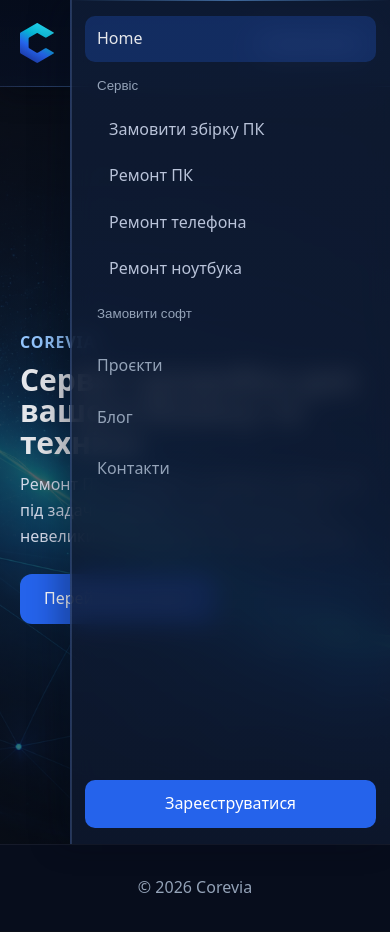
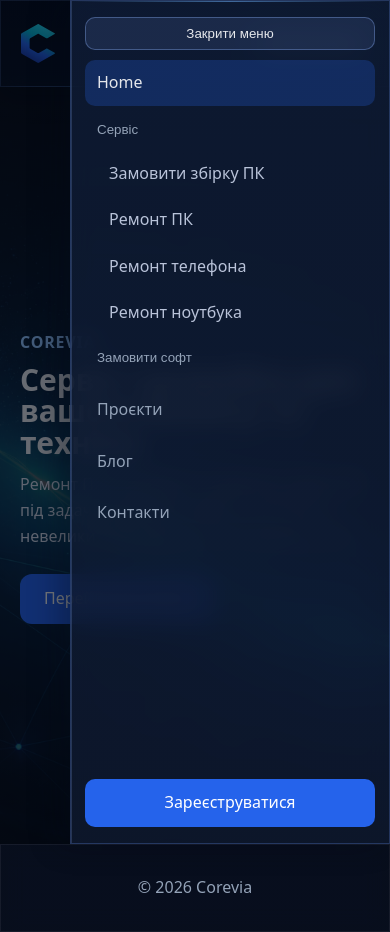
Before and after one commit to nemshylovandrii1290-pixel/corevia, a React (Vite) app: page / in a window 390 px wide. Built offline with nearby package versions, Linux system fonts and the light colour scheme.

Commit message:
Improve responsive sidebar UX and extract glass panel mixins

```diff
--- a/src/app/Layouts/MainLayout.jsx
+++ b/src/app/Layouts/MainLayout.jsx
@@ -1,15 +1,36 @@
-import { useState } from 'react'
+import { useEffect, useState } from 'react'
 import { Outlet } from 'react-router-dom'
 import Header from '@/widgets/Header/Header'
 import Footer from '@/widgets/Footer/Footer'
 import Sidebar from '@/widgets/Sidebar/Sidebar'
 import './MainLayout.scss'
 
+const COMPACT_QUERY = '(max-width: 1024px)'
+
 function MainLayout() {
   const [sidebarOpen, setSidebarOpen] = useState(true)
+  const [isCompact, setIsCompact] = useState(() => window.matchMedia(COMPACT_QUERY).matches)
+
+  useEffect(() => {
+    const media = window.matchMedia(COMPACT_QUERY)
+
+    const onChange = (event) => {
+      setIsCompact(event.matches)
+      if (event.matches) {
+        setSidebarOpen(false)
+      }
+    }
+
+    media.addEventListener('change', onChange)
+    return () => media.removeEventListener('change', onChange)
+  }, [])
 
   const toggleSidebar = () => {
     setSidebarOpen((prev) => !prev)
+  }
+
+  const closeSidebar = () => {
+    setSidebarOpen(false)
   }
 
   return (
@@ -24,7 +45,11 @@ function MainLayout() {
         <Footer />
       </div>
 
-      <Sidebar isOpen={sidebarOpen} />
+      {isCompact && sidebarOpen && (
+        <button type="button" className="app-shell__backdrop" aria-label="Закрити меню" onClick={closeSidebar} />
+      )}
+
+      <Sidebar isOpen={sidebarOpen} showCloseButton={isCompact} onClose={closeSidebar} />
     </div>
   )
 }
--- a/src/app/Layouts/MainLayout.scss
+++ b/src/app/Layouts/MainLayout.scss
@@ -25,10 +25,24 @@
     min-height: calc(100vh - var(--header-height) - var(--footer-height));
   }
 
-  @include m.mq-down(lg) {
+  &__backdrop {
+    display: none;
+  }
+
+  @include m.mq-down(tablet) {
     &--menu-open,
     &--menu-closed {
       grid-template-columns: minmax(0, 1fr);
     }
+
+    &__backdrop {
+      display: block;
+      position: fixed;
+      inset: 0;
+      border: 0;
+      background: rgba(1, 6, 16, 0.55);
+      z-index: 1090;
+      cursor: pointer;
+    }
   }
 }
--- a/src/styles/_mixins.scss
+++ b/src/styles/_mixins.scss
@@ -1,9 +1,11 @@
+@use 'sass:list';
 @use 'sass:map';
 
 $breakpoints: (
   sm: 576px,
   md: 768px,
   lg: 920px,
+  tablet: 1024px,
   xl: 1200px
 );
 
@@ -25,6 +27,20 @@ $breakpoints: (
   padding: 0 20px;
 }
 
+@mixin glass-panel($from, $to, $border, $blur: var(--blur-md), $shadows...) {
+  backdrop-filter: blur($blur) saturate(120%);
+  -webkit-backdrop-filter: blur($blur) saturate(120%);
+  background: linear-gradient(180deg, $from 0%, $to 100%);
+  border: $border;
+  isolation: isolate;
+
+  @if list.length($shadows) > 0 {
+    box-shadow: $shadows;
+  } @else {
+    box-shadow: none;
+  }
+}
+
 @mixin mq-down($breakpoint) {
   @media (max-width: map.get($breakpoints, $breakpoint)) {
     @content;
--- a/src/widgets/Footer/Footer.scss
+++ b/src/widgets/Footer/Footer.scss
@@ -1,10 +1,14 @@
+@use '@/styles/mixins' as m;
+
 .footer {
   min-height: var(--footer-height);
   padding: 30px 0;
-  background: rgba(7, 14, 30, 0.78);
-  backdrop-filter: blur(var(--blur-md));
-  -webkit-backdrop-filter: blur(var(--blur-md));
-  border-top: 1px solid rgba(255, 255, 255, 0.06);
+  @include m.glass-panel(
+    rgba(7, 14, 30, 0.78),
+    rgba(7, 14, 30, 0.78),
+    1px solid rgba(255, 255, 255, 0.06),
+    var(--blur-md)
+  );
 
   &__inner {
     text-align: center;
--- a/src/widgets/Header/Header.scss
+++ b/src/widgets/Header/Header.scss
@@ -5,12 +5,13 @@
   top: 0;
   z-index: 1000;
   height: var(--header-height);
-  backdrop-filter: blur(var(--blur-lg)) saturate(130%);
-  -webkit-backdrop-filter: blur(var(--blur-lg)) saturate(130%);
-  background: linear-gradient(180deg, rgba(5, 12, 28, 0.84) 0%, rgba(7, 16, 36, 0.72) 100%);
-  border-bottom: 1px solid rgba(125, 166, 255, 0.2);
-  box-shadow: var(--shadow-soft);
-  isolation: isolate;
+  @include m.glass-panel(
+    rgba(5, 12, 28, 0.84),
+    rgba(7, 16, 36, 0.72),
+    1px solid rgba(125, 166, 255, 0.2),
+    var(--blur-lg),
+    var(--shadow-soft)
+  );
 
   &::after {
     content: '';
--- a/src/widgets/Sidebar/Sidebar.jsx
+++ b/src/widgets/Sidebar/Sidebar.jsx
@@ -16,18 +16,35 @@ const menu = {
   ]
 }
 
-function Sidebar({ isOpen }) {
+function Sidebar({ isOpen, showCloseButton, onClose }) {
   const [opened, setOpened] = useState({ service: true, software: false })
 
   const toggle = (section) => {
     setOpened((prev) => ({ ...prev, [section]: !prev[section] }))
   }
 
+  const handleNavigate = () => {
+    if (showCloseButton) {
+      onClose()
+    }
+  }
+
   return (
     <aside className={`sidebar ${isOpen ? 'sidebar--open' : 'sidebar--closed'}`}>
       <div className="sidebar__inner">
+        {showCloseButton && (
+          <button type="button" className="sidebar__close" onClick={onClose}>
+            Закрити меню
+          </button>
+        )}
+
         <nav className="sidebar__nav">
-          <NavLink to="/" end className={({ isActive }) => (isActive ? 'sidebar__link sidebar__link--active' : 'sidebar__link')}>
+          <NavLink
+            to="/"
+            end
+            onClick={handleNavigate}
+            className={({ isActive }) => (isActive ? 'sidebar__link sidebar__link--active' : 'sidebar__link')}
+          >
             Home
           </NavLink>
 
@@ -39,6 +56,7 @@ function Sidebar({ isOpen }) {
               <NavLink
                 key={item.to}
                 to={item.to}
+                onClick={handleNavigate}
                 className={({ isActive }) => (isActive ? 'sidebar__sublink sidebar__sublink--active' : 'sidebar__sublink')}
               >
                 {item.label}
@@ -54,6 +72,7 @@ function Sidebar({ isOpen }) {
               <NavLink
                 key={item.to}
                 to={item.to}
+                onClick={handleNavigate}
                 className={({ isActive }) => (isActive ? 'sidebar__sublink sidebar__sublink--active' : 'sidebar__sublink')}
               >
                 {item.label}
@@ -61,19 +80,35 @@ function Sidebar({ isOpen }) {
             ))}
           </div>
 
-          <NavLink to="/projects" className={({ isActive }) => (isActive ? 'sidebar__link sidebar__link--active' : 'sidebar__link')}>
+          <NavLink
+            to="/projects"
+            onClick={handleNavigate}
+            className={({ isActive }) => (isActive ? 'sidebar__link sidebar__link--active' : 'sidebar__link')}
+          >
             Проєкти
           </NavLink>
-          <NavLink to="/blog" className={({ isActive }) => (isActive ? 'sidebar__link sidebar__link--active' : 'sidebar__link')}>
+          <NavLink
+            to="/blog"
+            onClick={handleNavigate}
+            className={({ isActive }) => (isActive ? 'sidebar__link sidebar__link--active' : 'sidebar__link')}
+          >
             Блог
           </NavLink>
-          <NavLink to="/contacts" className={({ isActive }) => (isActive ? 'sidebar__link sidebar__link--active' : 'sidebar__link')}>
+          <NavLink
+            to="/contacts"
+            onClick={handleNavigate}
+            className={({ isActive }) => (isActive ? 'sidebar__link sidebar__link--active' : 'sidebar__link')}
+          >
             Контакти
           </NavLink>
         </nav>
 
         <div className="sidebar__bottom">
-          <NavLink to="/register" className={({ isActive }) => (isActive ? 'sidebar__cta sidebar__cta--active' : 'sidebar__cta')}>
+          <NavLink
+            to="/register"
+            onClick={handleNavigate}
+            className={({ isActive }) => (isActive ? 'sidebar__cta sidebar__cta--active' : 'sidebar__cta')}
+          >
             Зареєструватися
           </NavLink>
         </div>
--- a/src/widgets/Sidebar/Sidebar.scss
+++ b/src/widgets/Sidebar/Sidebar.scss
@@ -4,14 +4,14 @@
   position: sticky;
   top: 0;
   height: 100vh;
-  border-left: 1px solid rgba(115, 155, 255, 0.24);
-  background: linear-gradient(180deg, rgba(16, 30, 56, 0.78) 0%, rgba(14, 24, 45, 0.88) 100%);
-  backdrop-filter: blur(var(--blur-md)) saturate(120%);
-  -webkit-backdrop-filter: blur(var(--blur-md)) saturate(120%);
   overflow: hidden;
-  box-shadow: inset 1px 0 0 rgba(140, 178, 255, 0.2), var(--shadow-side);
-  transition: width var(--transition-panel), opacity 0.3s ease;
-  isolation: isolate;
+  @include m.glass-panel(
+    rgba(16, 30, 56, 0.78),
+    rgba(14, 24, 45, 0.88),
+    1px solid rgba(115, 155, 255, 0.24),
+    var(--blur-md),
+    inset 1px 0 0 rgba(140, 178, 255, 0.2), var(--shadow-side)
+  );
 
   &::before {
     content: '';
@@ -39,6 +39,10 @@
     height: 100%;
     padding: 16px 14px;
     @include m.flex-container(flex-start, stretch, column);
+  }
+
+  &__close {
+    display: none;
   }
 
   &__nav {
@@ -122,11 +126,27 @@
     }
   }
 
-  @include m.mq-down(lg) {
+  @include m.mq-down(tablet) {
     position: fixed;
     top: 0;
     right: 0;
     z-index: 1100;
+
+    &__close {
+      display: block;
+      margin-bottom: 10px;
+      border: 1px solid rgba(145, 180, 255, 0.35);
+      color: var(--color-text);
+      background: rgba(128, 165, 255, 0.12);
+      border-radius: var(--radius-md);
+      padding: 8px 12px;
+      cursor: pointer;
+      transition: var(--transition-fast);
+
+      &:hover {
+        background: rgba(128, 165, 255, 0.2);
+      }
+    }
 
     &--open {
       width: min(var(--sidebar-width), 88vw);
```
